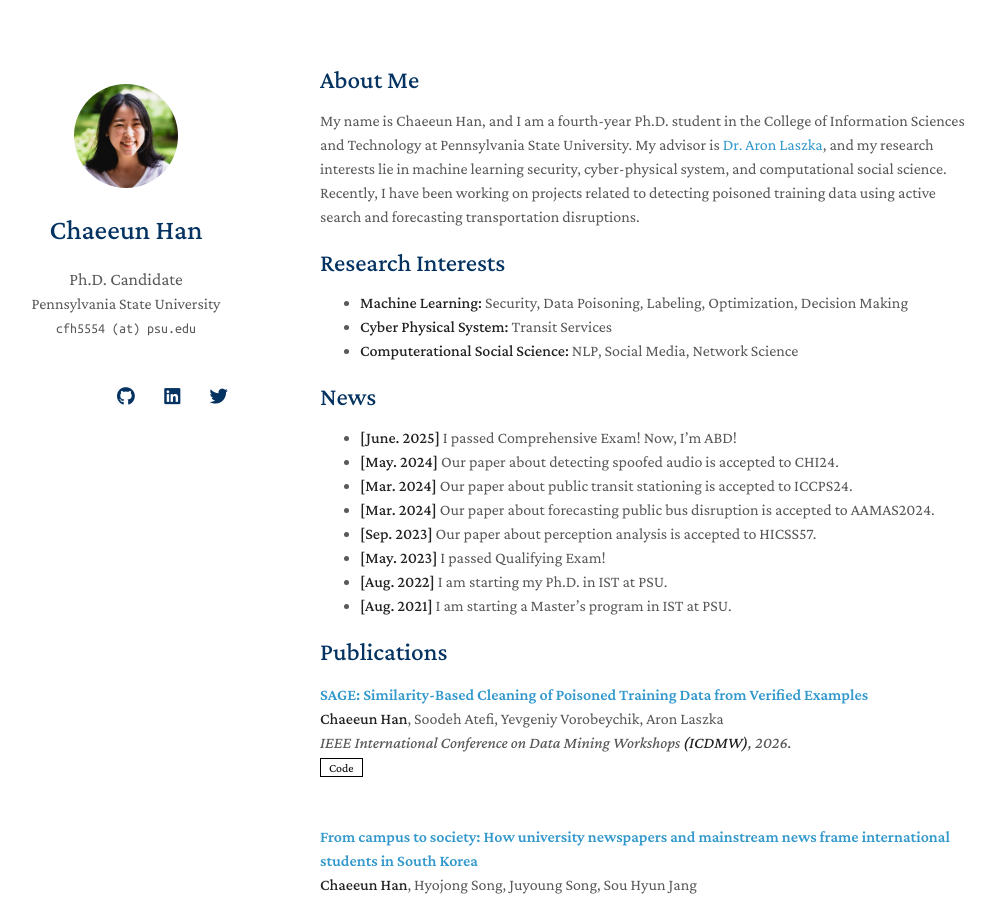
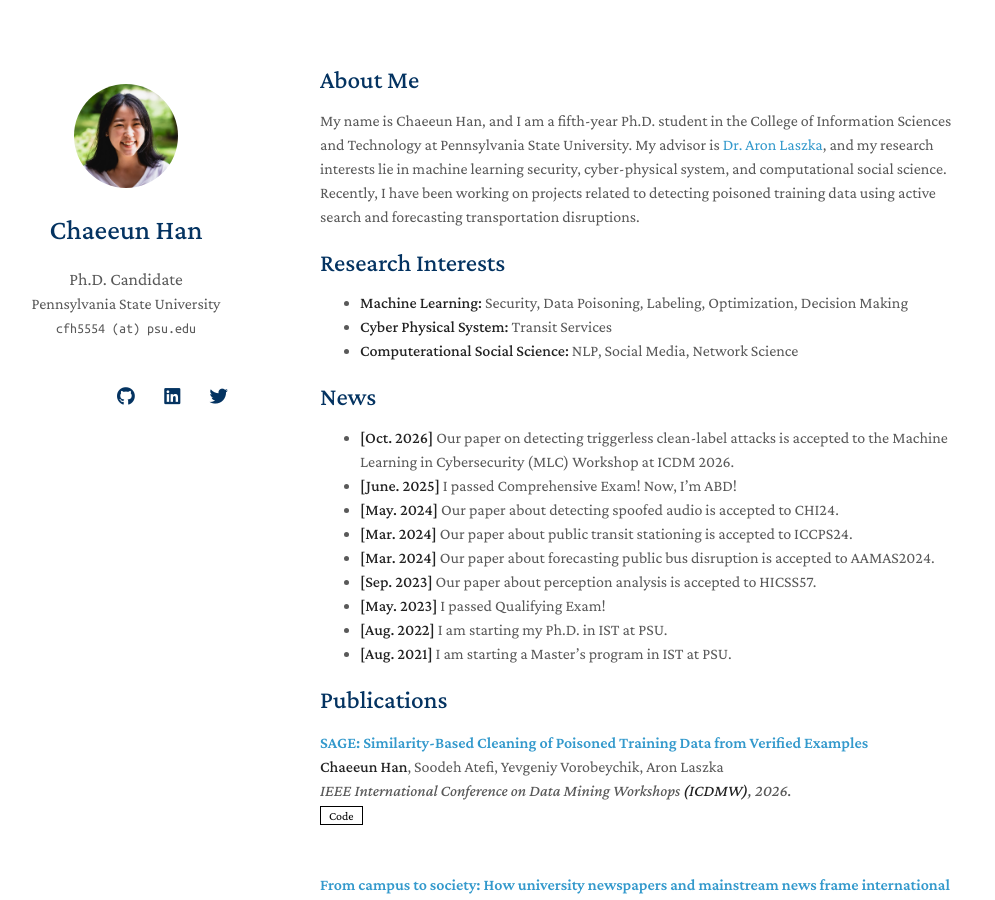
Before and after one commit to chaeeun-h/chaeeun-h.github.io, a Jekyll site: the page built from index.md, in a window 1280 px wide and 900 px high. Shown: the whole window, without its empty margins (150-1145 px from the left). Built offline with Jekyll 4.4.1, drawn with Linux system fonts in a browser that asks for light colours; nearby versions of some CDN libraries; a style sheet for code colours, icons or effects is not loaded; our own code applies the rules of GitHub Pages for plain Markdown files.

Commit message:
Update academic status

```diff
--- a/index.md
+++ b/index.md
@@ -4,7 +4,7 @@ layout: homepage
 
 ## About Me
 
-My name is Chaeeun Han, and I am a fourth-year Ph.D. student in the College of Information Sciences and Technology at Pennsylvania State University. My advisor is [Dr. Aron Laszka](https://aronlaszka.com), and my research interests lie in machine learning security, cyber-physical system, and computational social science. Recently, I have been working on projects related to detecting poisoned training data using active search and forecasting transportation disruptions.
+My name is Chaeeun Han, and I am a fifth-year Ph.D. student in the College of Information Sciences and Technology at Pennsylvania State University. My advisor is [Dr. Aron Laszka](https://aronlaszka.com), and my research interests lie in machine learning security, cyber-physical system, and computational social science. Recently, I have been working on projects related to detecting poisoned training data using active search and forecasting transportation disruptions.
 
 ## Research Interests
 
@@ -14,6 +14,7 @@ My name is Chaeeun Han, and I am a fourth-year Ph.D. student in the College of I
 
 
 ## News
+- **[Oct. 2026]** Our paper on detecting triggerless clean-label attacks is accepted to the Machine Learning in Cybersecurity (MLC) Workshop at ICDM 2026.
 - **[June. 2025]** I passed Comprehensive Exam! Now, I'm ABD!
 - **[May. 2024]** Our paper about detecting spoofed audio is accepted to CHI24.
 - **[Mar. 2024]** Our paper about public transit stationing is accepted to ICCPS24.
```
